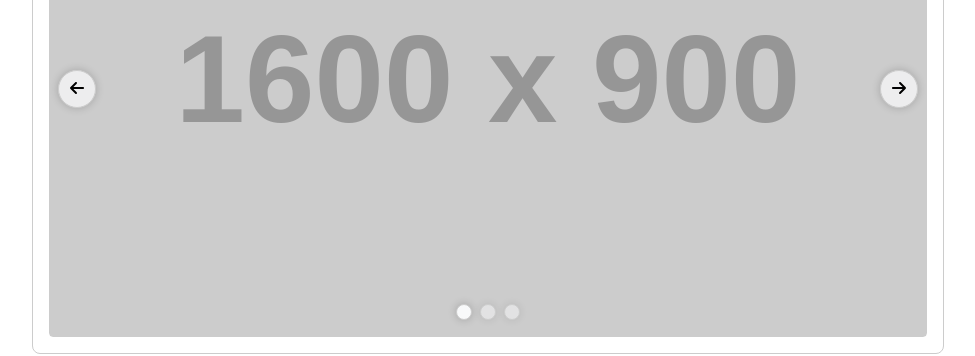
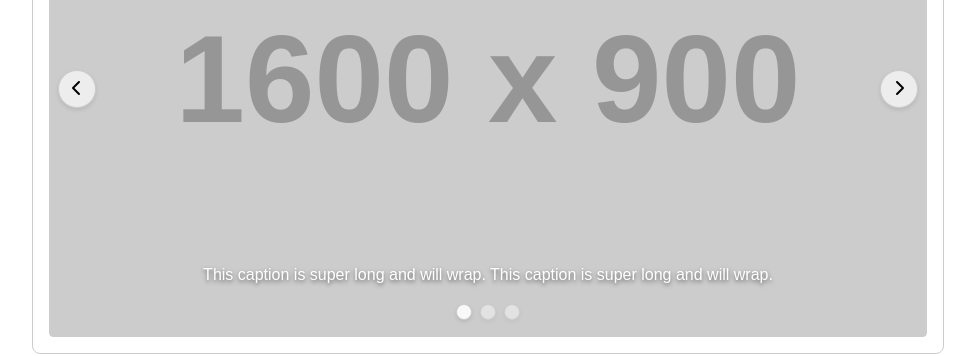
Before and after one commit to dachendev/odin-ui-components, a website built with webpack: page src/template.html in a window 1280 px wide. Both pictures are taken after a click on the item 616 px from the left and 1078 px from the top of the page. Shown: the part 383-739 px from the top of the page, without its empty margins (152-1127 px from the left). Built offline with nearby package versions, Linux system fonts and the light colour scheme; placeholder pictures from the web are drawn by us; a web font is replaced by a local one.

Commit message:
Update styles

```diff
--- a/src/modules/carousel.css
+++ b/src/modules/carousel.css
@@ -19,6 +19,18 @@
 .carousel-item img {
   display: block;
   width: 100%;
+}
+
+.carousel-caption {
+  position: absolute;
+  bottom: 2rem;
+  left: 15%;
+  right: 15%;
+  padding-top: 1.25rem;
+  padding-bottom: 1.25rem;
+  color: #fff;
+  text-align: center;
+  text-shadow: 0 0.125rem 0.25rem rgba(0, 0, 0, 0.5);
 }
 
 .carousel-control-next {
@@ -53,7 +65,7 @@
   font-size: 1rem;
   color: var(--carousel-control-color);
   background-color: rgba(var(--carousel-control-bg-rgb), 0.75);
-  box-shadow: 0 0 0.5rem rgba(0, 0, 0, 0.2);
+  box-shadow: 0 0.125rem 0.25rem rgba(0, 0, 0, 0.1);
 }
 
 .carousel-control-next:hover,
@@ -75,6 +87,7 @@
   justify-content: center;
   gap: 0.5rem;
   margin-bottom: 1rem;
+  z-index: 1;
 }
 
 .carousel-indicators .indicator {
@@ -83,7 +96,7 @@
   border: 1px solid #ccc;
   border-radius: 50%;
   background: #f8f9fa;
-  box-shadow: 0 0 0.5rem rgba(0, 0, 0, 0.2);
+  box-shadow: 0 0.125rem 0.25rem rgba(0, 0, 0, 0.1);
   opacity: var(--carousel-indicator-opacity);
   cursor: pointer;
 }
--- a/src/template.html
+++ b/src/template.html
@@ -58,21 +58,33 @@
             <div class="carousel-inner">
               <div class="carousel-item">
                 <img src="https://via.placeholder.com/1600x900" alt="Image 1" />
+                <div class="carousel-caption">
+                  <p>
+                    This caption is super long and will wrap. This caption is
+                    super long and will wrap.
+                  </p>
+                </div>
               </div>
               <div class="carousel-item active">
                 <img src="https://via.placeholder.com/900x900" alt="Image 2" />
+                <div class="carousel-caption">
+                  <p>Caption 2</p>
+                </div>
               </div>
               <div class="carousel-item">
                 <img src="https://via.placeholder.com/1600x900" alt="Image 3" />
+                <div class="carousel-caption">
+                  <p>Caption 3</p>
+                </div>
               </div>
             </div>
 
             <button class="carousel-control-prev">
-              <span class="fas fa-arrow-left"></span>
+              <span class="fas fa-chevron-left"></span>
             </button>
 
             <button class="carousel-control-next">
-              <span class="fas fa-arrow-right"></span>
+              <span class="fas fa-chevron-right"></span>
             </button>
 
             <ol class="carousel-indicators"></ol>
```
